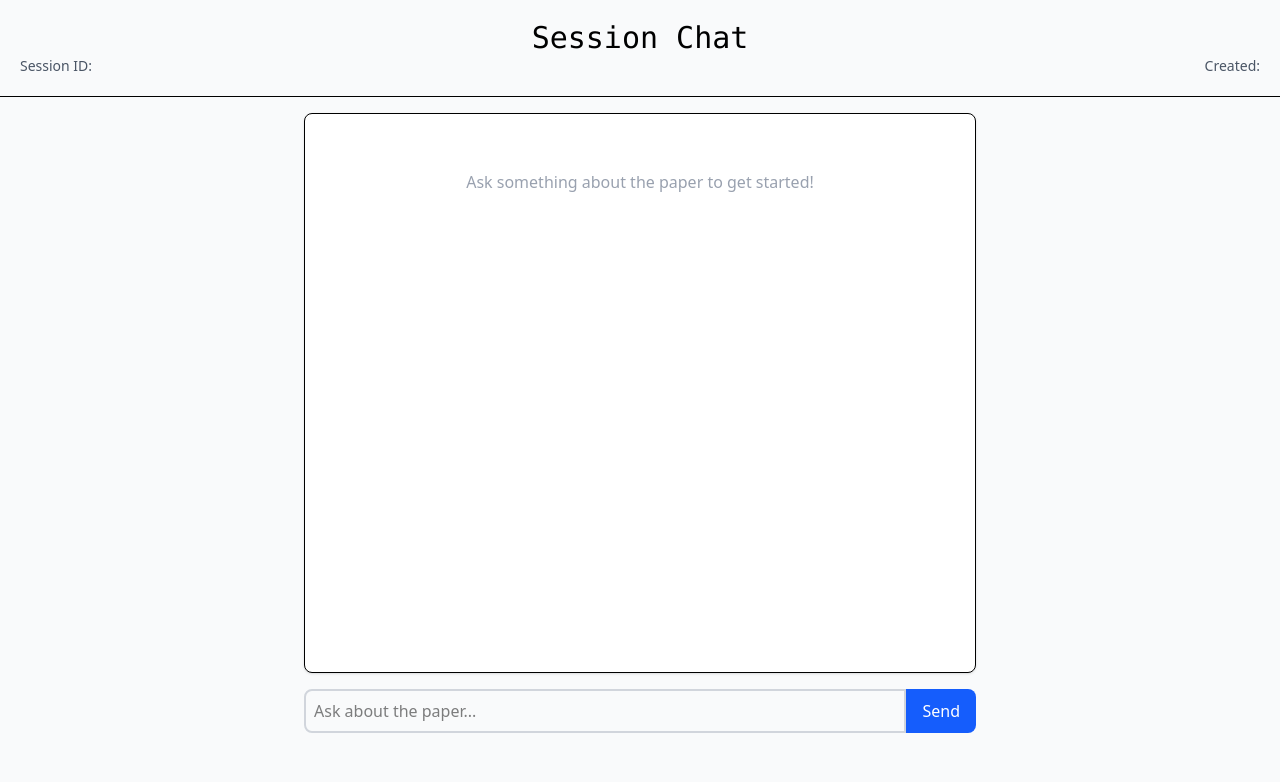
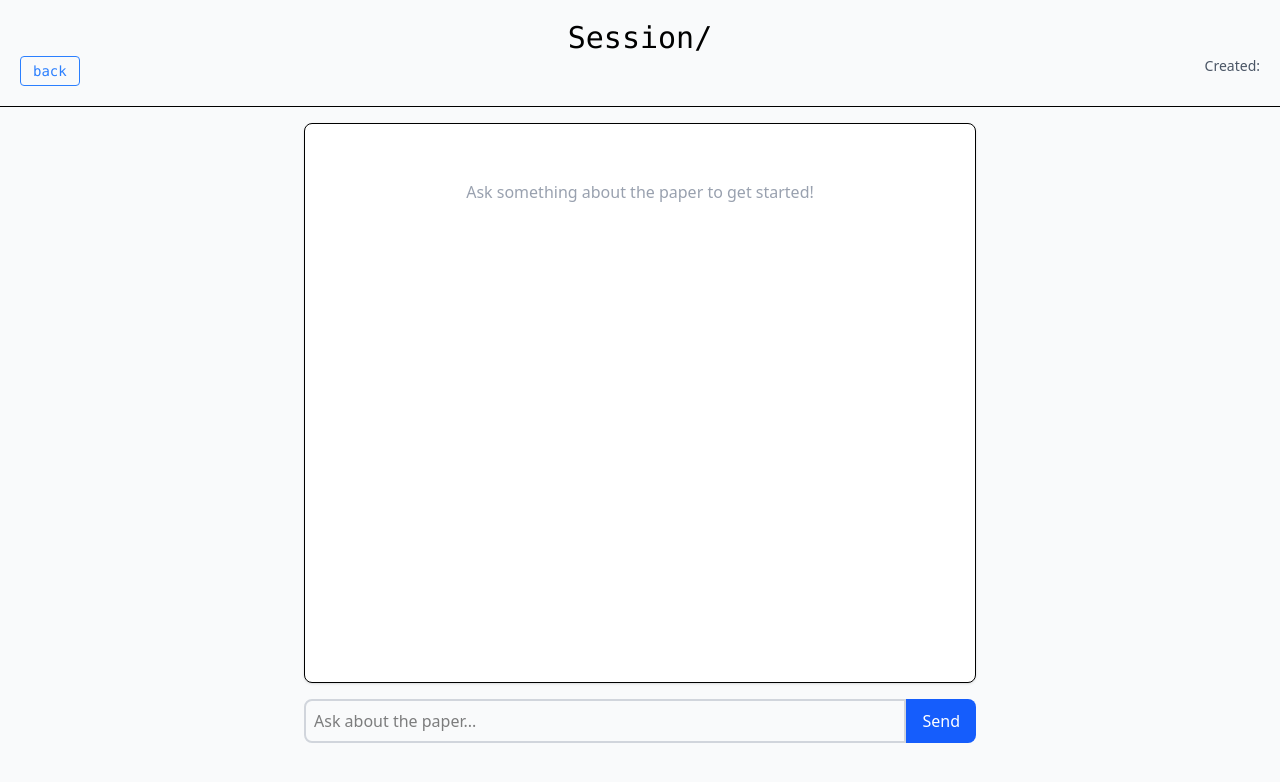
Before and after one commit to devadhathanc/ressist, a React (Vite) app in the folder client/: page /chat in a window 1280 px wide. Shown: the top 782 px of the page. Built offline with nearby package versions, Linux system fonts and the light colour scheme.

Commit message:
back button fixed

```diff
--- a/client/src/chat.jsx
+++ b/client/src/chat.jsx
@@ -1,9 +1,11 @@
+import { useNavigate } from "react-router-dom";
 import React, { useState } from "react";
 import { useLocation } from "react-router";
 
 function Chat() {
+  const navigate = useNavigate();
   const location = useLocation();
-  const { session_id, creation_date, title } = location.state || {};
+  const { session_id, creation_date } = location.state || {};
 
   const [input, setInput] = useState("");
   const [messages, setMessages] = useState([]);
@@ -53,9 +55,12 @@ function Chat() {
   return (
     <div className="flex flex-col min-h-screen bg-gray-50">
       <header className="text-center py-5 border-b">
-        <h1 className="text-3xl font-mono">{title || "Session Chat"}</h1>
+        <h1 className="text-3xl font-mono">Session/{session_id}</h1>
         <div className="flex justify-between mx-5 text-sm text-gray-600">
-          <span>Session ID: {session_id}</span>
+          <button className="border solid rounded px-3 py-1 font-mono text-blue-500 hover:bg-blue-400 hover:text-white"
+            onClick={() => navigate("/")}>
+              back
+          </button>
           <span>Created: {creation_date}</span>
         </div>
       </header>
```
